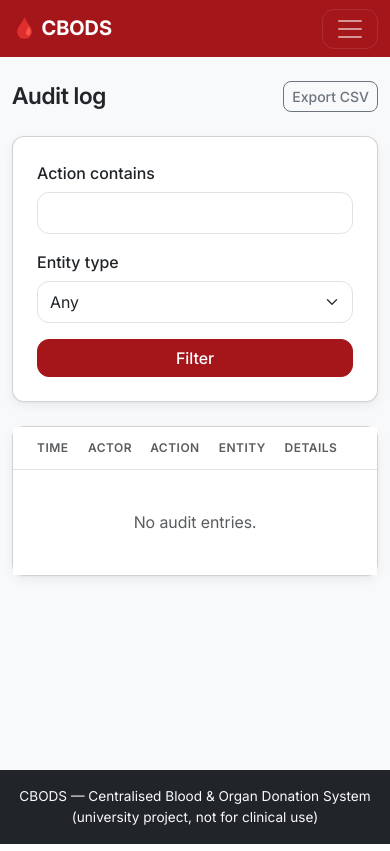
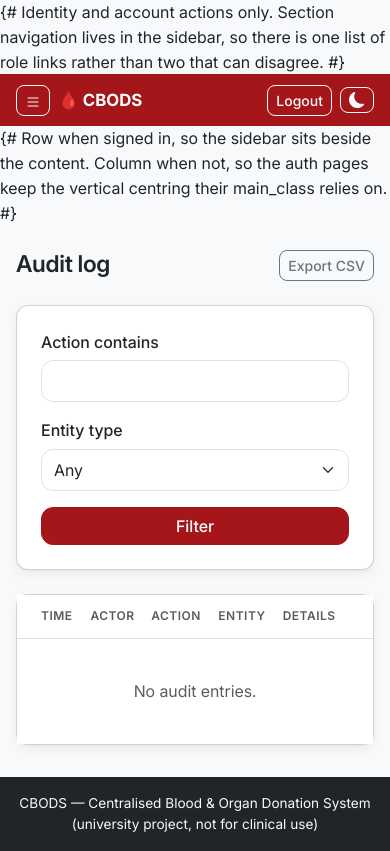
Before and after one commit to Elkanah43/CBODS---Claude, a Django app: page /audit/log/ in a window 390 px wide. Run offline with Django 5.2, Linux system fonts and the light colour scheme; the visitor is signed in with stand-in values (Sample User, id 1); data that the repository does not hold is empty; some libraries are stand-ins or nearby versions.

Commit message:
Move section navigation into a sidebar
Role links move out of the top bar into a sidebar: a 250px sticky column at lg
and above, a dismissible drawer below it. The top bar keeps identity, logout
and the theme toggle, so the change is additive rather than a rewrite.

The links live in one include rendered once, so the desktop column and the
mobile drawer cannot disagree. They are grouped under headings and mark the
current section by resolved URL name rather than path, so a detail page such as
a single screening still highlights its section.

The shell is a flex row when signed in and a column when not, which leaves the
auth pages exactly as they were: no sidebar, and the vertical centring their
main_class block relies on still works. The active-section pill is the only
place brand red is used as a surface outside the top bar; it marks location,
not status, so it cannot be read as a rejection.

Verified at both widths rather than assumed: at 1280 the sidebar is 250px with
content starting at 250 and no overlap; at 375 the drawer is hidden, content
takes the full width, there is no horizontal scroll, and the drawer opens over
a backdrop with every link reachable. The login page centres with equal space
above and below and renders no sidebar.

Tests: 59 passing.

Co-Authored-By: Claude Fable 5 <noreply@anthropic.com>

```diff
--- a/static/css/cbods.css
+++ b/static/css/cbods.css
@@ -205,6 +205,81 @@ table, .font-numeric, .stat-value, .badge {
 .empty-state p { margin-bottom: 0; }
 .empty-state .empty-state-action { margin-top: 1rem; }
 
+/* ---------------------------------------------------------------------------
+   Application shell: slim top bar, section sidebar, content column
+   --------------------------------------------------------------------------- */
+
+.cbods-topbar { padding-top: .5rem; padding-bottom: .5rem; }
+.cbods-topbar .navbar-brand { font-size: 1.05rem; }
+
+/* offcanvas-lg gives us a drawer below lg and a plain block at lg and above.
+   Only the lg-and-above case needs styling as a column; Bootstrap owns the
+   drawer. */
+@media (min-width: 992px) {
+  .cbods-sidebar {
+    flex: 0 0 250px;
+    width: 250px;
+    border-right: 1px solid var(--bs-border-color);
+    background: var(--bs-body-bg);
+    /* Sticks beside the content while the page scrolls, and scrolls on its own
+       if a role ever has more links than fit. */
+    position: sticky;
+    top: 0;
+    align-self: flex-start;
+    max-height: 100vh;
+    overflow-y: auto;
+    padding: 1rem .75rem;
+  }
+  /* The drawer header is for the mobile drawer only. */
+  .cbods-sidebar .offcanvas-header { display: none; }
+}
+
+.cbods-nav { display: flex; flex-direction: column; gap: .125rem; }
+
+.cbods-nav-heading {
+  padding: .75rem .75rem .25rem;
+  font-size: .6875rem;
+  font-weight: 600;
+  letter-spacing: .06em;
+  text-transform: uppercase;
+  color: var(--bs-secondary-color);
+}
+.cbods-nav-heading:first-child { padding-top: .25rem; }
+
+.cbods-nav-link {
+  display: flex;
+  align-items: center;
+  padding: .5rem .75rem;
+  border-radius: var(--bs-border-radius-sm);
+  color: var(--bs-body-color);
+  text-decoration: none;
+  font-size: .9375rem;
+  font-weight: 500;
+  transition: background-color var(--cbods-transition), color var(--cbods-transition);
+}
+.cbods-nav-link:hover { background: var(--bs-tertiary-bg); color: var(--bs-emphasis-color); }
+/* Current section: a brand-tinted pill. This is the one place brand red is
+   used as a surface outside the top bar, and it marks location rather than
+   status, so it cannot be confused with a rejection. */
+.cbods-nav-link.active {
+  background: rgba(var(--cbods-brand-rgb), .12);
+  color: var(--cbods-brand);
+  font-weight: 600;
+}
+
+/* Mobile drawer: same links, Bootstrap's panel. Held short of the full screen
+   width so the backdrop stays visible and the drawer reads as an overlay you
+   can dismiss rather than a page you navigated to. */
+@media (max-width: 991.98px) {
+  .cbods-sidebar.offcanvas-lg { max-width: 20rem; }
+}
+.cbods-sidebar .offcanvas-body { padding: .75rem; }
+
+.cbods-content { min-width: 0; padding: 1.5rem 1rem 2rem; }
+@media (min-width: 992px) {
+  .cbods-content { padding: 2rem 2rem 3rem; }
+}
+
 /* Dashboard figures. The label sits above the number so the eye lands on the
    figure last and stays there. */
 .stat { padding: 1.25rem 1.5rem; }
--- a/templates/base.html
+++ b/templates/base.html
@@ -18,59 +18,33 @@
 <body class="d-flex flex-column min-vh-100 bg-body-tertiary">
 <a class="skip-link" href="#main">Skip to main content</a>
 {# The bar stays a dark red surface in both site themes, so its own theme is pinned. #}
-<nav class="navbar navbar-expand-lg bg-brand" data-bs-theme="dark" aria-label="Main navigation">
-  <div class="container">
-    <a class="navbar-brand fw-bold" href="/"><span class="drop" aria-hidden="true">&#129656;</span> CBODS</a>
-    <button class="navbar-toggler" type="button" data-bs-toggle="collapse" data-bs-target="#nav"
-            aria-controls="nav" aria-expanded="false" aria-label="Toggle navigation">
-      <span class="navbar-toggler-icon"></span>
+{# Identity and account actions only. Section navigation lives in the sidebar,
+   so there is one list of role links rather than two that can disagree. #}
+<nav class="navbar cbods-topbar bg-brand" data-bs-theme="dark" aria-label="Main navigation">
+  <div class="container-fluid px-3 px-lg-4 d-flex align-items-center gap-2">
+    {% if user.is_authenticated %}
+      {# Below lg the sidebar is a drawer; this is the only way to open it. #}
+      <button class="btn btn-outline-light btn-sm d-lg-none" type="button"
+              data-bs-toggle="offcanvas" data-bs-target="#sidebar" aria-controls="sidebar"
+              aria-label="Open section navigation">
+        <svg width="16" height="16" viewBox="0 0 16 16" fill="currentColor" aria-hidden="true">
+          <path fill-rule="evenodd" d="M2.5 12a.5.5 0 0 1 .5-.5h10a.5.5 0 0 1 0 1H3a.5.5 0 0 1-.5-.5m0-4a.5.5 0 0 1 .5-.5h10a.5.5 0 0 1 0 1H3a.5.5 0 0 1-.5-.5m0-4a.5.5 0 0 1 .5-.5h10a.5.5 0 0 1 0 1H3a.5.5 0 0 1-.5-.5"/>
+        </svg>
       </button>
-    <div class="collapse navbar-collapse" id="nav">
-      <ul class="navbar-nav me-auto">
+    {% endif %}
+    <a class="navbar-brand fw-bold mb-0 me-auto" href="/"><span class="drop" aria-hidden="true">&#129656;</span> CBODS</a>
+
     {% if user.is_authenticated %}
-          <li class="nav-item"><a class="nav-link" href="{% url 'dashboard' %}">Dashboard</a></li>
-          {% if user.role == "DONOR" %}
-            <li class="nav-item"><a class="nav-link" href="{% url 'organ_my_requests' %}">Organ requests</a></li>
-          {% endif %}
-          {% if user.role == "HOSPITAL_STAFF" %}
-            <li class="nav-item"><a class="nav-link" href="{% url 'screening_list' %}">Screening</a></li>
-            <li class="nav-item"><a class="nav-link" href="{% url 'organ_review_list' %}">Organ requests</a></li>
-            <li class="nav-item"><a class="nav-link" href="{% url 'stock_dashboard' %}">Inventory</a></li>
-            <li class="nav-item"><a class="nav-link" href="{% url 'request_inbox' %}">Requests</a></li>
-            <li class="nav-item"><a class="nav-link" href="{% url 'donor_search' %}">Donors</a></li>
-            <li class="nav-item"><a class="nav-link" href="{% url 'compatibility_check' %}">Compatibility</a></li>
-          {% endif %}
-          {% if user.role == "PATIENT" %}
-            <li class="nav-item"><a class="nav-link" href="{% url 'hospital_list' %}">Hospitals</a></li>
-            <li class="nav-item"><a class="nav-link" href="{% url 'my_requests' %}">My requests</a></li>
-          {% endif %}
-          {% if user.role == "ADMIN" or user.is_superuser %}
-            <li class="nav-item"><a class="nav-link" href="{% url 'admin_dashboard' %}">System dashboard</a></li>
-            <li class="nav-item"><a class="nav-link" href="{% url 'donor_approval_queue' %}">Approvals</a></li>
-            <li class="nav-item"><a class="nav-link" href="{% url 'donor_search' %}">Donors</a></li>
-            <li class="nav-item"><a class="nav-link" href="{% url 'audit_log' %}">Audit</a></li>
-          {% endif %}
-        {% endif %}
-      </ul>
-      <ul class="navbar-nav ms-auto align-items-lg-center">
-        {% if user.is_authenticated %}
-          <li class="nav-item">
-            <a class="nav-link" href="{% url 'notification_list' %}">
-              Notifications{% if unread_notifications %} <span class="badge bg-warning text-dark">{{ unread_notifications }}</span>{% endif %}
-            </a>
-          </li>
-          <li class="nav-item"><span class="navbar-text me-3">{{ user.username }} &middot; {{ user.get_role_display }}</span></li>
-          <li class="nav-item me-2">
+      <span class="navbar-text d-none d-md-inline small me-1">{{ user.username }} &middot; {{ user.get_role_display }}</span>
       <form method="post" action="{% url 'logout' %}" class="d-inline">
         {% csrf_token %}
         <button type="submit" class="btn btn-outline-light btn-sm">Logout</button>
       </form>
-          </li>
     {% else %}
-          <li class="nav-item"><a class="nav-link" href="{% url 'login' %}">Login</a></li>
-          <li class="nav-item me-2"><a class="nav-link" href="{% url 'register' %}">Register</a></li>
+      <a class="btn btn-outline-light btn-sm" href="{% url 'login' %}">Login</a>
+      <a class="btn btn-light btn-sm" href="{% url 'register' %}">Register</a>
     {% endif %}
-        <li class="nav-item">
+
     {# Inline SVG, not &#9789;/&#9788;: those codepoints have patchy font coverage and rendered as an empty pill. #}
     <button type="button" class="btn btn-outline-light btn-sm theme-toggle d-flex align-items-center"
             aria-label="Switch colour theme">
@@ -81,13 +55,27 @@
         <path d="M8 11a3 3 0 1 1 0-6 3 3 0 0 1 0 6m0 1a4 4 0 1 0 0-8 4 4 0 0 0 0 8M8 0a.5.5 0 0 1 .5.5v2a.5.5 0 0 1-1 0v-2A.5.5 0 0 1 8 0m0 13a.5.5 0 0 1 .5.5v2a.5.5 0 0 1-1 0v-2A.5.5 0 0 1 8 13m8-5a.5.5 0 0 1-.5.5h-2a.5.5 0 0 1 0-1h2a.5.5 0 0 1 .5.5M3 8a.5.5 0 0 1-.5.5h-2a.5.5 0 0 1 0-1h2A.5.5 0 0 1 3 8m10.657-5.657a.5.5 0 0 1 0 .707l-1.414 1.415a.5.5 0 1 1-.707-.708l1.414-1.414a.5.5 0 0 1 .707 0m-9.193 9.193a.5.5 0 0 1 0 .707L3.05 13.657a.5.5 0 0 1-.707-.707l1.414-1.414a.5.5 0 0 1 .707 0m9.193 2.121a.5.5 0 0 1-.707 0l-1.414-1.414a.5.5 0 0 1 .707-.707l1.414 1.414a.5.5 0 0 1 0 .707M4.464 4.465a.5.5 0 0 1-.707 0L2.343 3.05a.5.5 0 1 1 .707-.707l1.414 1.414a.5.5 0 0 1 0 .708"/>
       </svg>
     </button>
-        </li>
-      </ul>
-    </div>
   </div>
 </nav>
 
-<main class="container my-4 flex-grow-1 {% block main_class %}{% endblock %}" id="main">
+{# Row when signed in, so the sidebar sits beside the content. Column when not,
+   so the auth pages keep the vertical centring their main_class relies on. #}
+<div class="flex-grow-1 d-flex {% if user.is_authenticated %}cbods-shell{% else %}flex-column{% endif %}">
+  {% if user.is_authenticated %}
+    <aside class="offcanvas-lg offcanvas-start cbods-sidebar" tabindex="-1" id="sidebar"
+           aria-label="Section navigation">
+      <div class="offcanvas-header border-bottom">
+        <h2 class="offcanvas-title h6 mb-0">Menu</h2>
+        <button type="button" class="btn-close" data-bs-dismiss="offcanvas"
+                data-bs-target="#sidebar" aria-label="Close"></button>
+      </div>
+      <div class="offcanvas-body p-0">
+        {% include "includes/role_nav.html" %}
+      </div>
+    </aside>
+  {% endif %}
+
+  <main class="{% if user.is_authenticated %}cbods-content{% else %}container my-4{% endif %} flex-grow-1 {% block main_class %}{% endblock %}" id="main">
     {% if messages %}
       {% for message in messages %}
         <div class="alert alert-{% if message.tags == 'error' %}danger{% else %}{{ message.tags|default:'info' }}{% endif %} alert-dismissible fade show">
@@ -98,6 +86,7 @@
     {% endif %}
     {% block content %}{% endblock %}
   </main>
+</div>
 
 <footer class="bg-dark text-light text-center py-3 mt-auto" data-bs-theme="dark">
   <div class="container">CBODS &mdash; Centralised Blood &amp; Organ Donation System (university project, not for clinical use)</div>
--- /dev/null
+++ b/templates/includes/role_nav.html
@@ -0,0 +1,50 @@
+{# Section navigation for the signed-in role. Defined once and rendered inside
+   the sidebar, which is a static column at lg and above and a drawer below it,
+   so the two can never drift apart.
+
+   `active` is matched on the resolved URL name rather than the path, so a
+   detail page such as /donors/screening/4/ still marks its section. #}
+{% with here=request.resolver_match.url_name %}
+<nav class="cbods-nav" aria-label="Section navigation">
+  <a class="cbods-nav-link {% if here == 'dashboard' %}active{% endif %}" href="{% url 'dashboard' %}">Dashboard</a>
+
+  {% if user.role == "DONOR" %}
+    <div class="cbods-nav-heading">Donation</div>
+    <a class="cbods-nav-link {% if here == 'donor_profile' %}active{% endif %}" href="{% url 'donor_profile' %}">My profile</a>
+    <a class="cbods-nav-link {% if here == 'organ_my_requests' or here == 'organ_request_create' %}active{% endif %}" href="{% url 'organ_my_requests' %}">Organ requests</a>
+  {% endif %}
+
+  {% if user.role == "HOSPITAL_STAFF" %}
+    <div class="cbods-nav-heading">Donors</div>
+    <a class="cbods-nav-link {% if here == 'screening_list' or here == 'screening_run' %}active{% endif %}" href="{% url 'screening_list' %}">Screening</a>
+    <a class="cbods-nav-link {% if here == 'donor_search' %}active{% endif %}" href="{% url 'donor_search' %}">Donor search</a>
+    <a class="cbods-nav-link {% if here == 'compatibility_check' %}active{% endif %}" href="{% url 'compatibility_check' %}">Compatibility</a>
+
+    <div class="cbods-nav-heading">Blood</div>
+    <a class="cbods-nav-link {% if here == 'stock_dashboard' or here == 'record_donation' %}active{% endif %}" href="{% url 'stock_dashboard' %}">Inventory</a>
+    <a class="cbods-nav-link {% if here == 'request_inbox' or here == 'donor_suggestions' %}active{% endif %}" href="{% url 'request_inbox' %}">Blood requests</a>
+
+    <div class="cbods-nav-heading">Organs</div>
+    <a class="cbods-nav-link {% if here == 'organ_review_list' %}active{% endif %}" href="{% url 'organ_review_list' %}">Incoming requests</a>
+  {% endif %}
+
+  {% if user.role == "PATIENT" %}
+    <div class="cbods-nav-heading">Blood</div>
+    <a class="cbods-nav-link {% if here == 'hospital_list' or here == 'request_create' %}active{% endif %}" href="{% url 'hospital_list' %}">Hospitals</a>
+    <a class="cbods-nav-link {% if here == 'my_requests' %}active{% endif %}" href="{% url 'my_requests' %}">My requests</a>
+  {% endif %}
+
+  {% if user.role == "ADMIN" or user.is_superuser %}
+    <div class="cbods-nav-heading">Oversight</div>
+    <a class="cbods-nav-link {% if here == 'admin_dashboard' %}active{% endif %}" href="{% url 'admin_dashboard' %}">System dashboard</a>
+    <a class="cbods-nav-link {% if here == 'donor_approval_queue' or here == 'donor_approval_detail' %}active{% endif %}" href="{% url 'donor_approval_queue' %}">Donor approvals</a>
+    <a class="cbods-nav-link {% if here == 'donor_search' %}active{% endif %}" href="{% url 'donor_search' %}">Donor search</a>
+    <a class="cbods-nav-link {% if here == 'audit_log' %}active{% endif %}" href="{% url 'audit_log' %}">Audit log</a>
+  {% endif %}
+
+  <div class="cbods-nav-heading">Account</div>
+  <a class="cbods-nav-link {% if here == 'notification_list' %}active{% endif %}" href="{% url 'notification_list' %}">
+    Notifications{% if unread_notifications %} <span class="badge bg-warning text-dark ms-1">{{ unread_notifications }}</span>{% endif %}
+  </a>
+</nav>
+{% endwith %}
```
Lines whose indentation alone changed are shown as unchanged.
